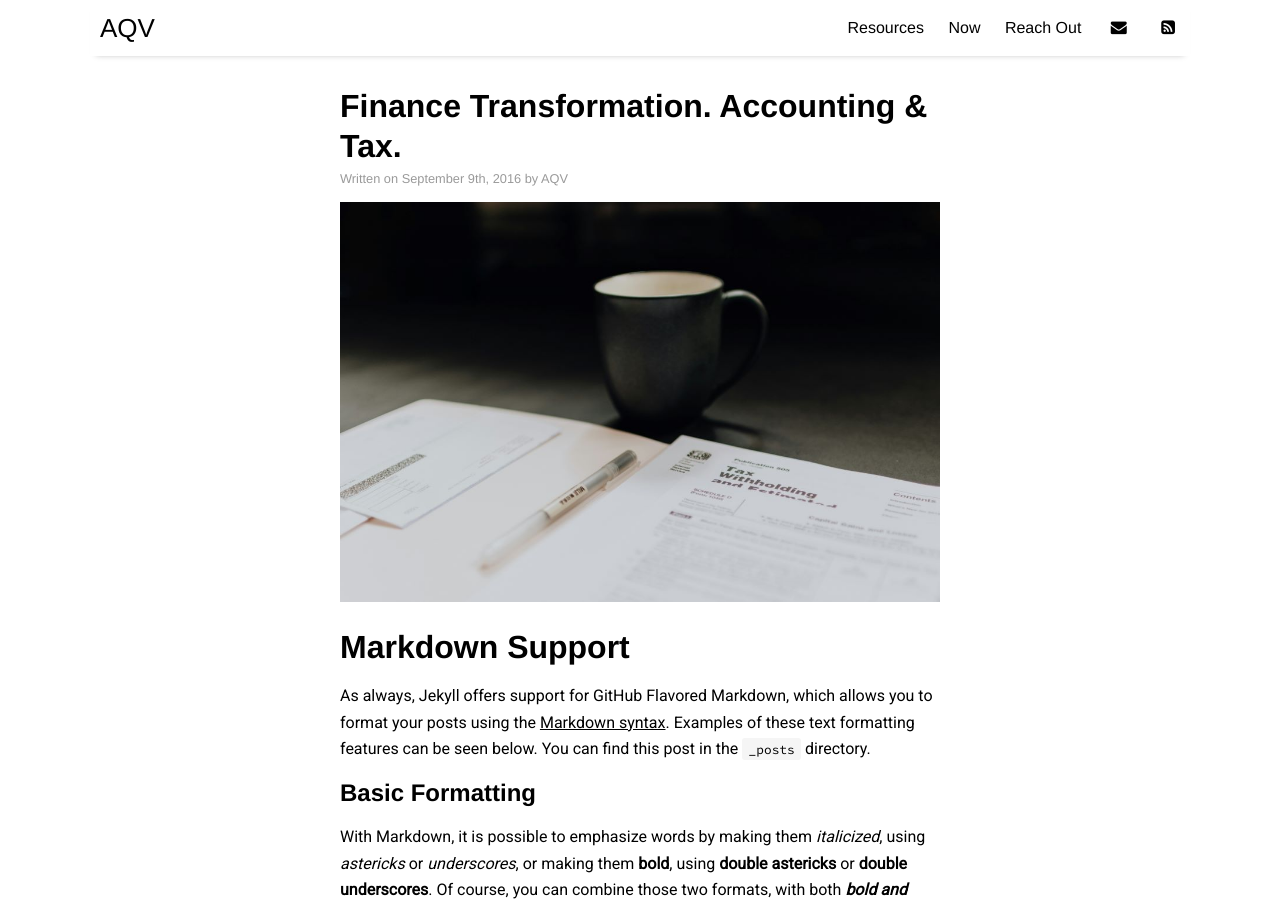
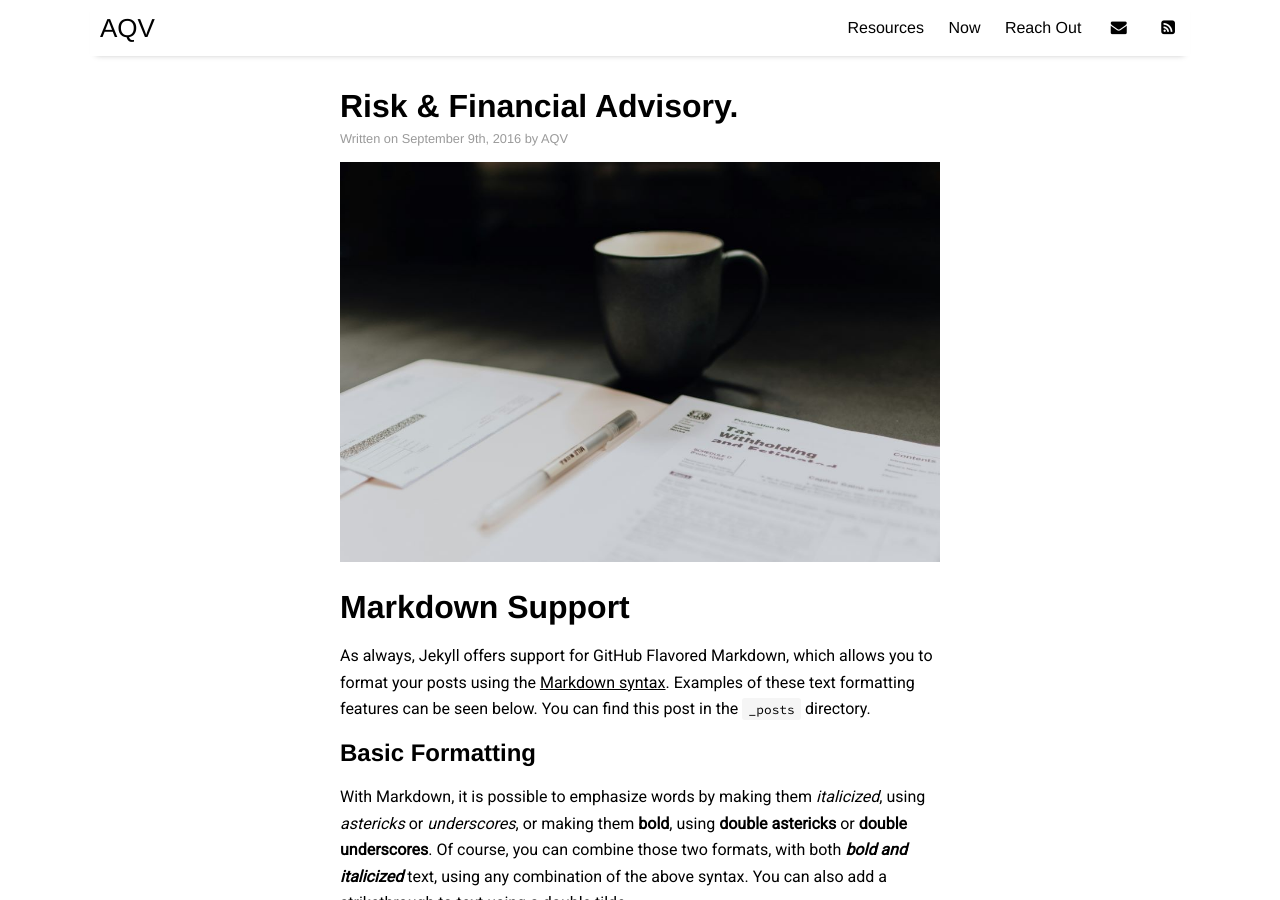
Before and after one commit to aqv-us/aqv-us, a Jekyll site: the page built from _posts/2016-09-09-text-formatting.md, in a window 1280 px wide and 900 px high. Built offline with Jekyll 4.4.1, drawn with Linux system fonts in a browser that asks for light colours; nearby versions of some CDN libraries; formulas are drawn with MathJax 3; comment, search, counter and statistics services are not loaded.

Commit message:
Update 2016-09-09-text-formatting.md

```diff
--- a/_posts/2016-09-09-text-formatting.md
+++ b/_posts/2016-09-09-text-formatting.md
@@ -1,6 +1,6 @@
 ---
 layout: post
-title: "Finance Transformation. Accounting & Tax."
+title: "Risk & Financial Advisory."
 author: "AQV"
 categories: sample
 tags: [sample]
```
